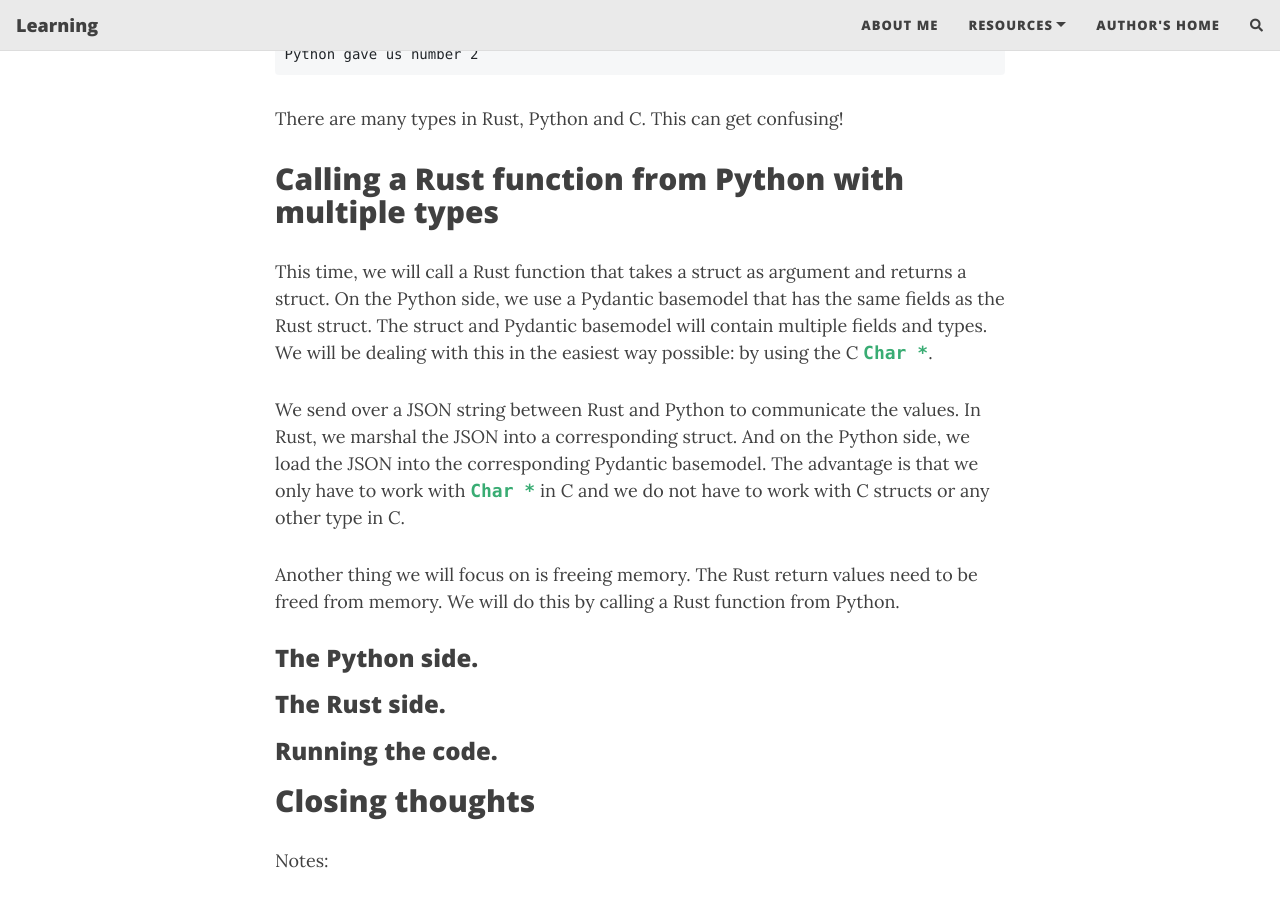
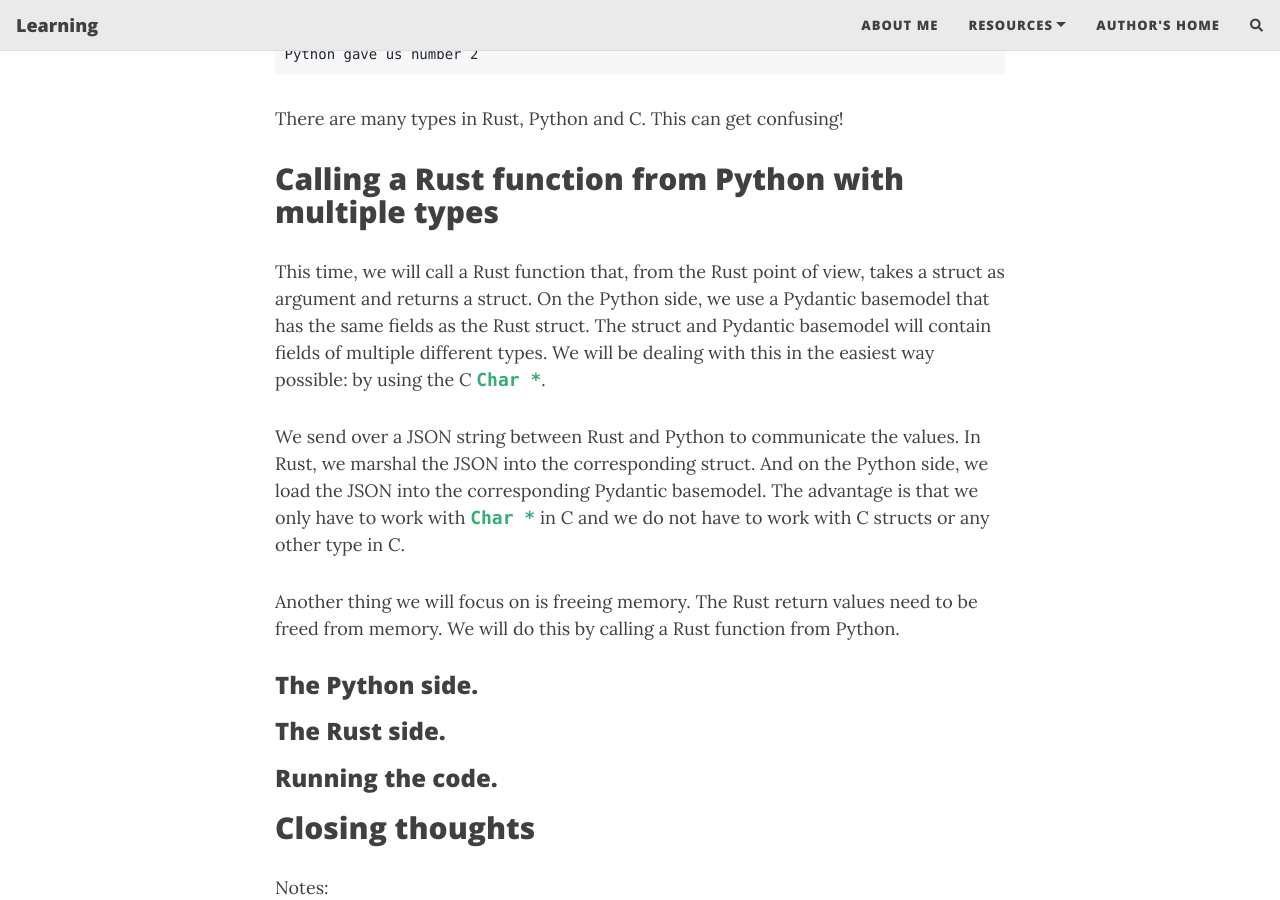
Before and after one commit to saidvandeklundert/learn, a Jekyll site: the page built from _posts/2021-11-5-calling-rust-from-python.md, in a window 1280 px wide and 900 px high, scrolled down 6421 px. Built offline with Jekyll 4.4.1, drawn with Linux system fonts in a browser that asks for light colours; nearby versions of some CDN libraries; comment, search, counter and statistics services are not loaded.

```diff
--- a/_posts/2021-11-5-calling-rust-from-python.md
+++ b/_posts/2021-11-5-calling-rust-from-python.md
@@ -208,10 +208,10 @@
 There are many types in Rust, Python and C. This can get confusing!
 ## Calling a Rust function from Python with multiple types
 
-This time, we will call a Rust function that takes a struct as argument and returns a struct. On the Python side, we use a Pydantic basemodel that has the same fields as the Rust struct. The struct and Pydantic basemodel will contain multiple fields and types.
+This time, we will call a Rust function that, from the Rust point of view, takes a struct as argument and returns a struct. On the Python side, we use a Pydantic basemodel that has the same fields as the Rust struct. The struct and Pydantic basemodel will contain fields of multiple different types.
 We will be dealing with this in the easiest way possible: by using the C `Char *`.
 
-We send over a JSON string between Rust and Python to communicate the values. In Rust, we marshal the JSON into a corresponding struct. And on the Python side, we load the JSON into the corresponding Pydantic basemodel. The advantage is that we only have to work with `Char *` in C and we do not have to work with C structs or any other type in C.
+We send over a JSON string between Rust and Python to communicate the values. In Rust, we marshal the JSON into the corresponding struct. And on the Python side, we load the JSON into the corresponding Pydantic basemodel. The advantage is that we only have to work with `Char *` in C and we do not have to work with C structs or any other type in C.
 
 Another thing we will focus on is freeing memory. The Rust return values need to be freed from memory. We will do this by calling a Rust function from Python.
 
```
